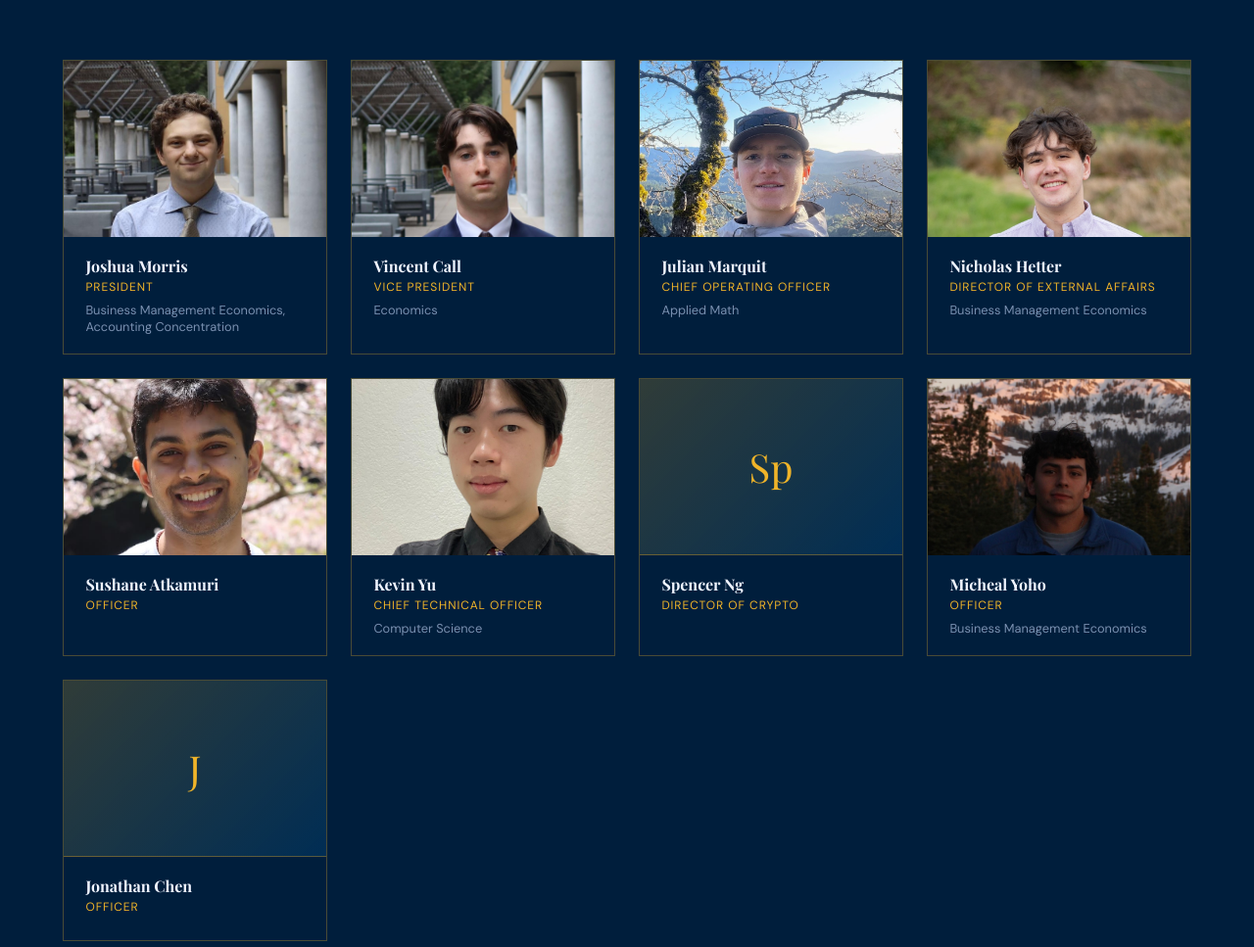
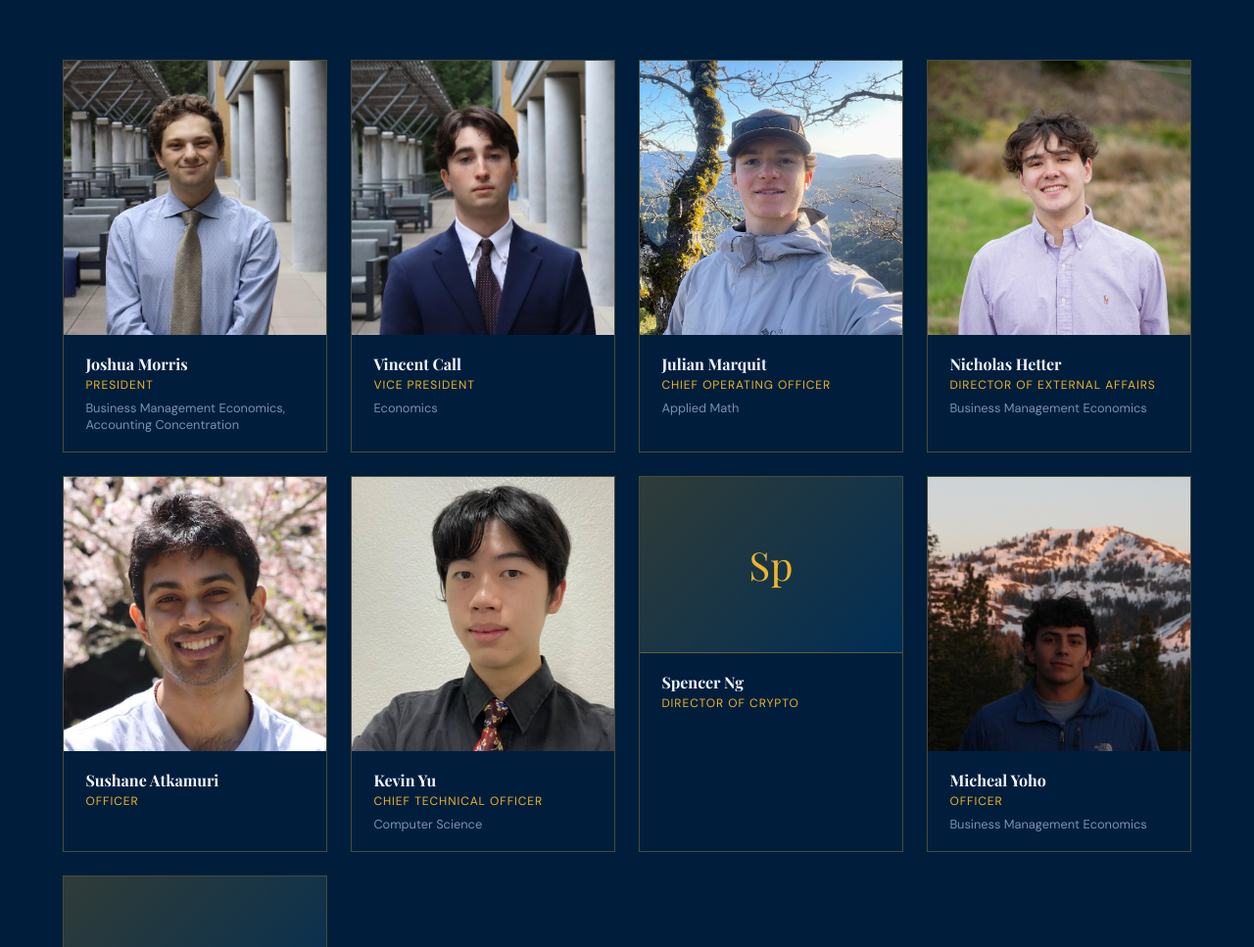
Before and after one commit to In4r/slugfundwebsite, a website: page index.html in a window 1280 px wide. Shown: the part 4051-5018 px from the top of the page at 98% size. Drawn offline with nearby package versions, Linux system fonts and the light colour scheme.

Commit message:
fixing board imgs

```diff
--- a/objects.css
+++ b/objects.css
@@ -1,6 +1,6 @@
 .member-image {
   width: 100%;         /* make the image area take up the full width of the card */
-  height: 180px;        /* set a fixed height for the image area */
+  height: 280px;        /* set a fixed height for the image area */
   overflow: hidden;     /* hides anything outside the frame */
 }
 
@@ -8,12 +8,12 @@
   width: 100%;
   height: 100%;
   object-fit: cover;
-  object-position: center top;  /* shows face, not chest */
+  object-position: center 20%;  /* shows face, not chest */
 }
 
 .member-center-image {
   width: 100%;
-  height: 180px;
+  height: 280px;
   overflow: hidden;
 }
 
@@ -21,5 +21,5 @@
   width: 100%;
   height: 100%;
   object-fit: cover;
-  object-position: center;  /* shows face, not chest */
+  object-position: center 20%;  /* shows face, not chest */
 }
```
